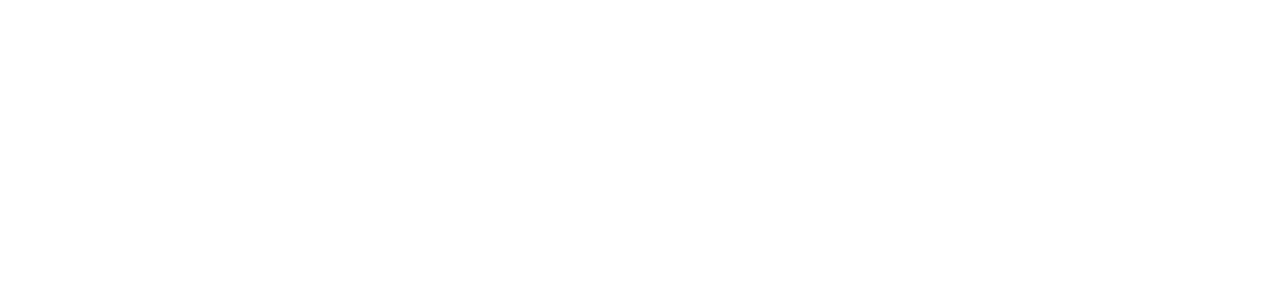
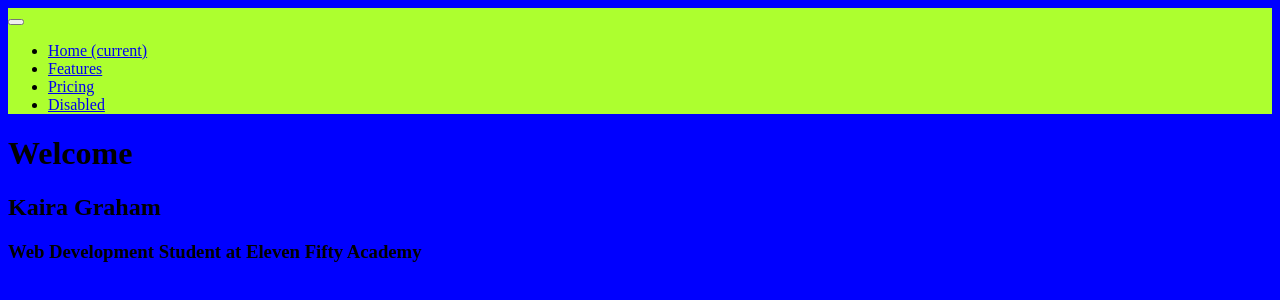
Before and after one commit to KaiDelise/KaiDelise.github.io, a plain HTML site: page index.html in a window 1280 px wide. Drawn offline with Linux system fonts and the light colour scheme.

Commit message:
portfolio project

```diff
--- a/index.css
+++ b/index.css
@@ -0,0 +1,16 @@
+body{
+    background-color: blue;
+}
+.navbar{
+    background-color: greenyellow;
+}
+.backgroundimage{
+    background-image: url("assets/portfoliopic.jpg");
+    /* transform: rotate(270deg); */
+    background-repeat: no-repeat;
+    margin-left: center;
+    margin-right: center;
+    height:  2000px;
+    width: 3300px;
+
+}
--- a/index.html
+++ b/index.html
@@ -3,9 +3,41 @@
 <head>
     <meta charset="UTF-8">
     <meta name="viewport" content="width=device-width, initial-scale=1.0">
-    <title>Document</title>
+    <link rel="stylesheet" href="index.css">
+    <title>Kaira Graham Portfolio</title>
+    <nav class="navbar navbar-expand-lg navbar-light bg-light">
+        <a class="navbar-brand" href="#"></a>
+        <button class="navbar-toggler" type="button" data-toggle="collapse" data-target="#navbarNav" aria-controls="navbarNav" aria-expanded="false" aria-label="Toggle navigation">
+          <span class="navbar-toggler-icon"></span>
+        </button>
+        <div class="collapse navbar-collapse" id="navbarNav">
+          <ul class="navbar-nav">
+            <li class="nav-item active">
+              <a class="nav-link" href="#">Home <span class="sr-only">(current)</span></a>
+            </li>
+            <li class="nav-item">
+              <a class="nav-link" href="#">Features</a>
+            </li>
+            <li class="nav-item">
+              <a class="nav-link" href="#">Pricing</a>
+            </li>
+            <li class="nav-item">
+              <a class="nav-link disabled" href="#" tabindex="-1" aria-disabled="true">Disabled</a>
+            </li>
+          </ul>
+        </div>
+      </nav>
 </head>
+
 <body>
+  <h1>Welcome</h1>
+  <h2>Kaira Graham</h2>
+  <h3>Web Development Student at Eleven Fifty Academy</h3>
+
+  <style>
+    <div class = "body2">
+      background-image: url("assets/portfoliopic.jpg");
+  </style>
 
 </body>
 </html>
```
Also changed, not shown: assets/portfoliopic.jpg (added).
